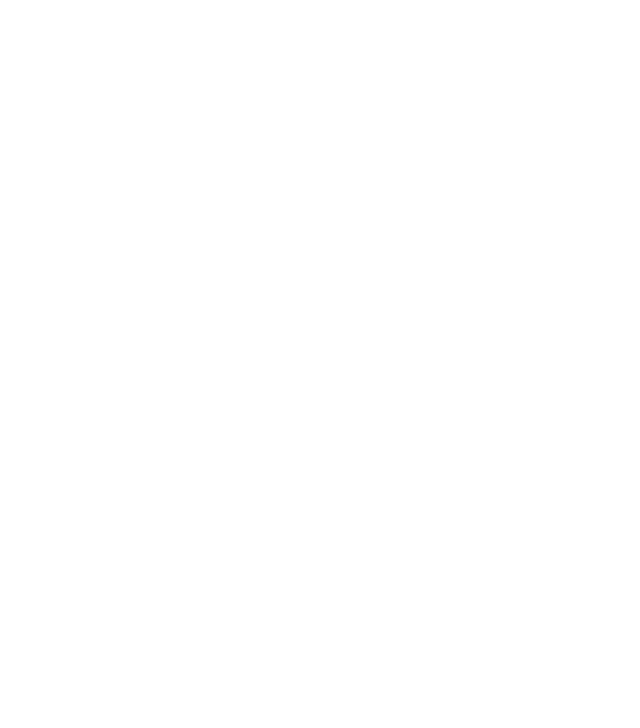
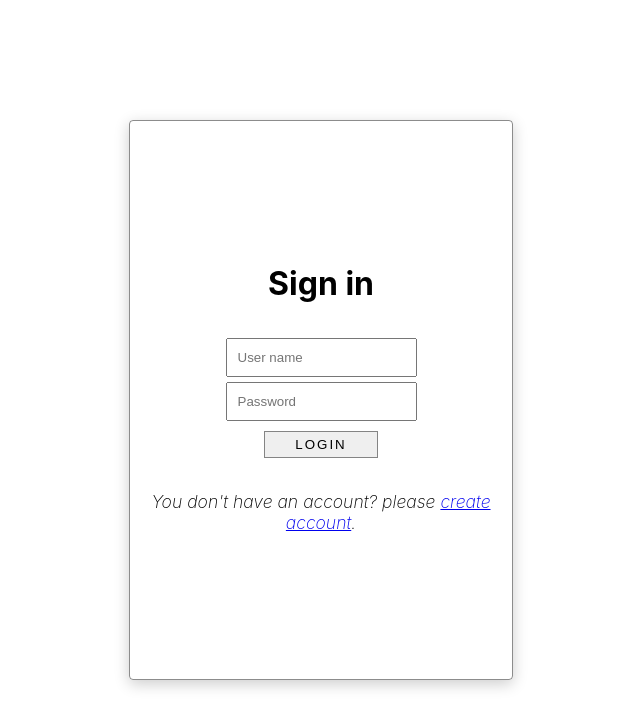
Before and after one commit to MS151994/company_manager_front, a React (Create React App) app: page /notes in a window 1280 px wide. Before the commit this address had no page. Shown: the top 728 px of the page, without its empty margins (319-959 px from the left). Built offline with nearby package versions, Linux system fonts and the light colour scheme.

Commit message:
add auto reload after success login

```diff
--- a/src/App.tsx
+++ b/src/App.tsx
@@ -3,15 +3,20 @@
 import {Route, Routes} from "react-router-dom";
 import {HomePage} from "./components/HomePage";
 import {UserRegistration} from "./components/usersForm/UserRegistration";
+import {Notes} from "./components/notes/Notes";
 import {UserLogin} from "./components/usersForm/UserLogin";
 
 export const App = () => {
+    const [cookie, setCookie] = useCookies(['user']);
     return (
         <div>
             <CookiesProvider>
                 <Routes>
-                    <Route path="/" element={<HomePage/>}/>
+                    <Route path="/"
+                           element={(cookie.user && cookie.user !== "undefined") ? <HomePage/> : <UserLogin/>}/>
                     <Route path="/user/registration" element={<UserRegistration/>}/>
+                    <Route path="/notes"
+                           element={(cookie.user && cookie.user !== "undefined") ? <Notes/> : <UserLogin/>}/>
                 </Routes>
             </CookiesProvider>
         </div>
--- a/src/components/usersForm/UserLogin.tsx
+++ b/src/components/usersForm/UserLogin.tsx
@@ -6,9 +6,10 @@
 import {FormButton} from "../commons/buttons/FormButon";
 import './userForm.css';
 
+
 export const UserLogin = () => {
-    const [cookie, setCookie] = useCookies(['user', 'username']);
-    const [loading, setLoading] = useState(false);
+    const [cookie, setCookie] = useCookies<string>(['user', 'username']);
+    const [loading, setLoading] = useState<boolean>(false);
     const [form, setForm] = useState({
         name: '',
         password: '',
@@ -39,6 +40,7 @@
             }
             setCookie('user', data.id, {path: '/'});
             setCookie('username', data.name, {path: '/'});
+            window.location.reload();
         } finally {
             setLoading(false);
         }
```
